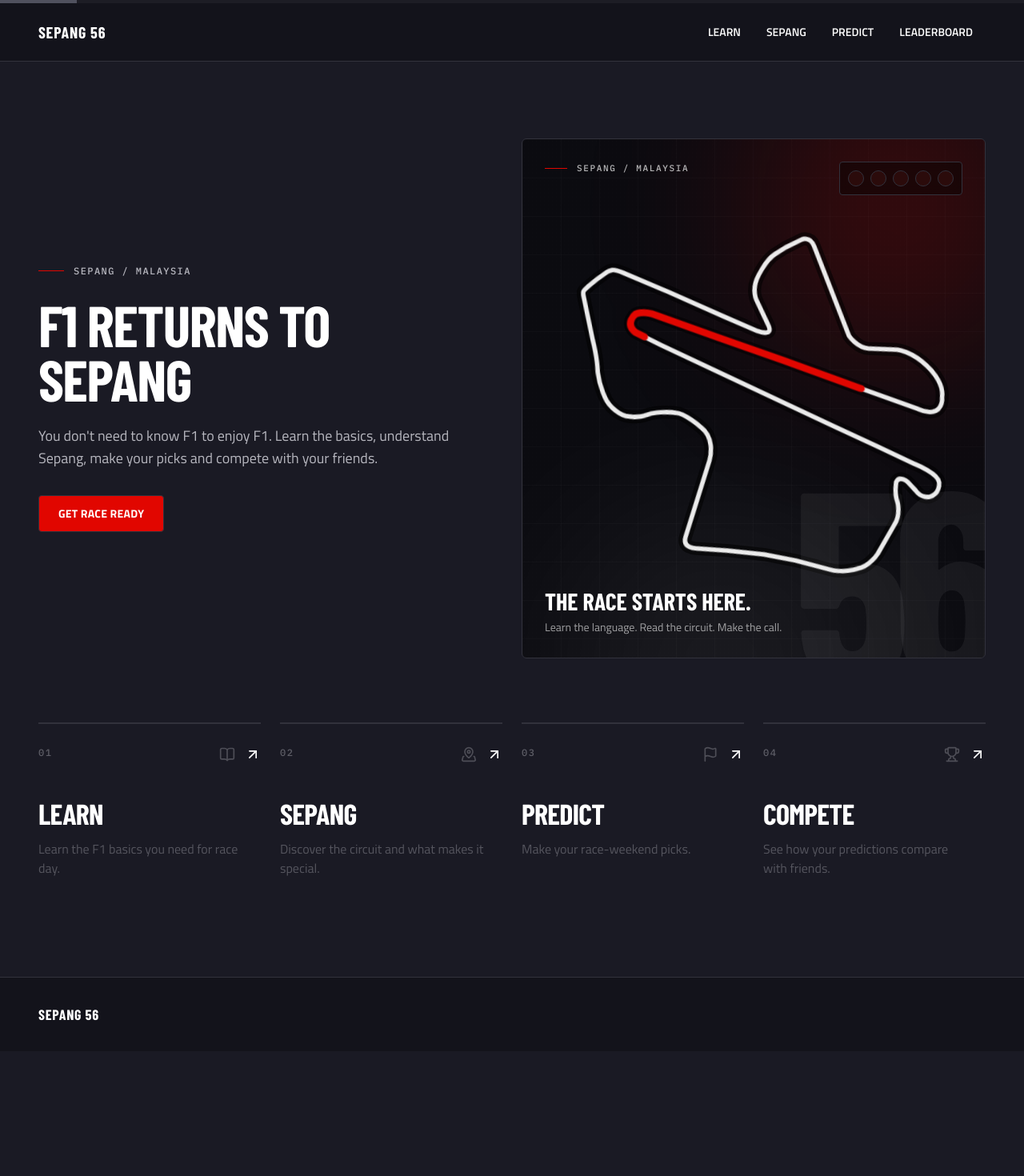
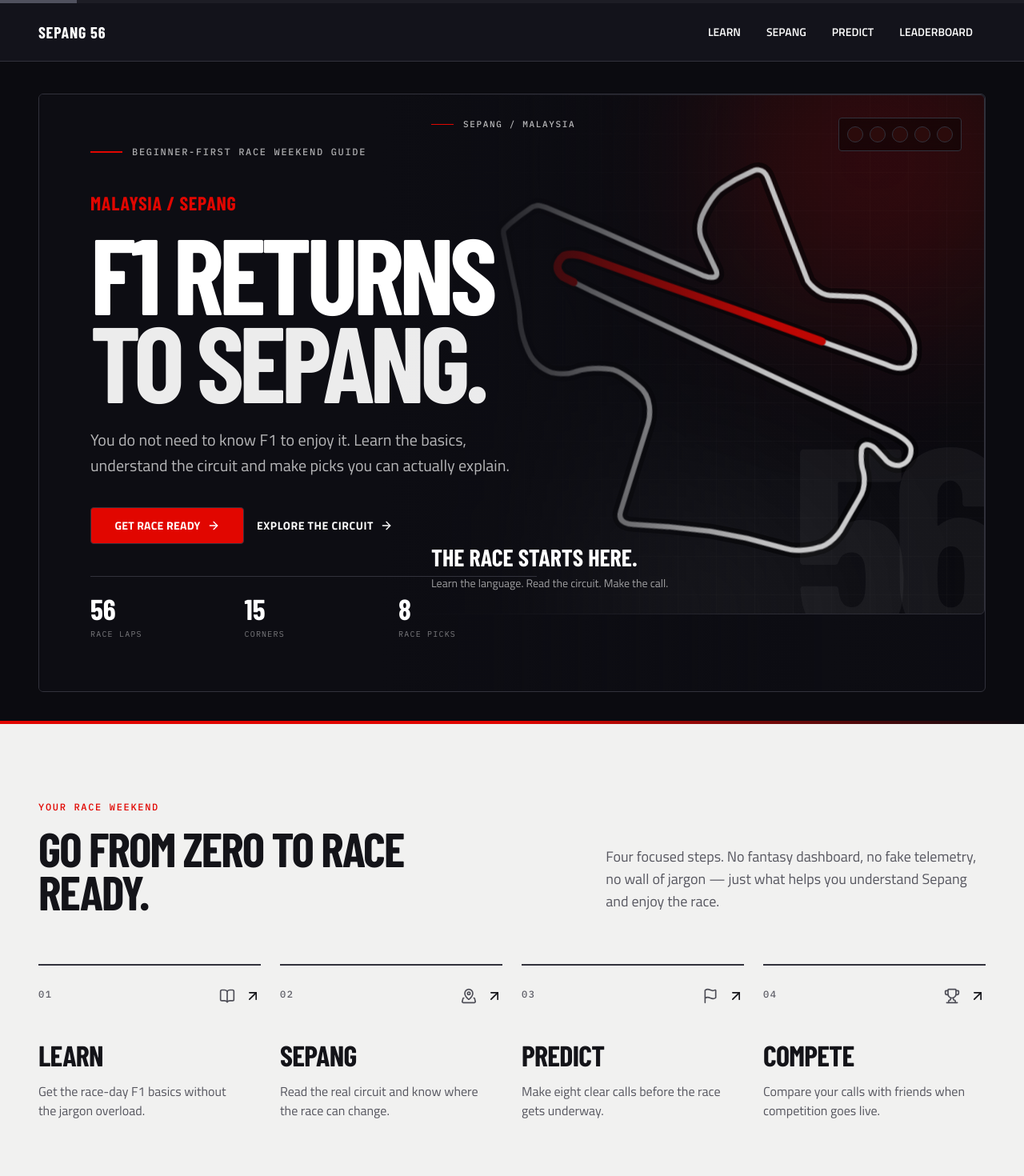
Before and after one commit to itsLucas02/f1-sepang, a Next.js app: page / in a window 1280 px wide. Shown: the top 1470 px of the page at 80% size. Before the commit the page ends 1314 px from the top, so only its background shows below. Built offline with nearby package versions, Linux system fonts and the light colour scheme; a web font is replaced by a local one.

Commit message:
feat: recompose landing as premium race event experience

```diff
--- a/app/page.tsx
+++ b/app/page.tsx
@@ -1,5 +1,5 @@
 import Link from "next/link";
-import { BookOpen, Flag, MapPinned, Trophy } from "lucide-react";
+import { ArrowRight, BookOpen, Flag, MapPinned, Trophy } from "lucide-react";
 
 import { JourneyStepCard } from "@/components/landing/journey-step-card";
 import { LandingScene } from "@/components/landing/landing-scene";
@@ -12,28 +12,28 @@ const JOURNEY_STEPS = [
   {
     number: "01",
     title: "Learn",
-    description: "Learn the F1 basics you need for race day.",
+    description: "Get the race-day F1 basics without the jargon overload.",
     href: "/learn",
     icon: BookOpen,
   },
   {
     number: "02",
     title: "Sepang",
-    description: "Discover the circuit and what makes it special.",
+    description: "Read the real circuit and know where the race can change.",
     href: "/sepang",
     icon: MapPinned,
   },
   {
     number: "03",
     title: "Predict",
-    description: "Make your race-weekend picks.",
+    description: "Make eight clear calls before the race gets underway.",
     href: "/predict",
     icon: Flag,
   },
   {
     number: "04",
     title: "Compete",
-    description: "See how your predictions compare with friends.",
+    description: "Compare your calls with friends when competition goes live.",
     href: "/leaderboard",
     icon: Trophy,
   },
@@ -45,46 +45,134 @@ export default function HomePage() {
       <RaceHeader />
 
       <main className="flex-1">
-        <SiteContainer className="py-14 sm:py-16 lg:py-24">
-          <section className="grid gap-10 lg:grid-cols-12 lg:items-center lg:gap-6">
-            <div className="lg:col-span-6 lg:pr-8">
+        <section className="relative overflow-hidden bg-[#0b0b10]">
+          <div
+            aria-hidden="true"
+            className="absolute inset-x-0 bottom-0 h-1 bg-gradient-to-r from-race-red via-race-red to-transparent"
+          />
+
+          <SiteContainer className="py-6 sm:py-8 lg:py-10">
+            <div className="relative min-h-[700px] overflow-hidden rounded-[6px] border border-white/10 bg-[#0d0d13] lg:min-h-[720px]">
+              <div className="absolute inset-0 lg:left-[39%]">
+                <LandingScene />
+              </div>
+
+              <div
+                aria-hidden="true"
+                className="absolute inset-0 bg-[linear-gradient(90deg,#0d0d13_0%,#0d0d13_36%,rgba(13,13,19,0.93)_48%,rgba(13,13,19,0.18)_77%,rgba(13,13,19,0.08)_100%)] max-lg:bg-[linear-gradient(180deg,#0d0d13_0%,#0d0d13_42%,rgba(13,13,19,0.82)_61%,rgba(13,13,19,0.15)_100%)]"
+              />
+
+              <div className="relative z-20 flex min-h-[700px] flex-col justify-between p-6 sm:p-8 lg:min-h-[720px] lg:w-[58%] lg:p-12 xl:p-16">
                 <div className="flex items-center gap-3">
-                <span className="h-px w-8 bg-race-red" aria-hidden="true" />
-                <p className="font-mono text-xs font-medium uppercase tracking-[0.12em] text-text-secondary">
-                  Sepang / Malaysia
+                  <span className="h-0.5 w-10 bg-race-red" aria-hidden="true" />
+                  <p className="font-mono text-[11px] font-medium uppercase tracking-[0.14em] text-white/65 sm:text-xs">
+                    Beginner-first race weekend guide
                   </p>
                 </div>
 
-              <h1 className="mt-6 max-w-xl font-display text-[42px] font-extrabold uppercase leading-[0.95] tracking-[-0.02em] text-white sm:text-6xl lg:text-7xl">
-                F1 Returns to Sepang
+                <div className="my-auto max-w-2xl py-16 lg:py-10">
+                  <p className="font-display text-xl font-bold uppercase tracking-[0.03em] text-race-red sm:text-2xl">
+                    Malaysia / Sepang
+                  </p>
+                  <h1 className="mt-4 font-display text-[4.2rem] font-extrabold uppercase leading-[0.82] tracking-[-0.045em] text-white sm:text-[6rem] lg:text-[7.2rem] xl:text-[8.4rem]">
+                    F1 Returns
+                    <span className="block text-white/92">to Sepang.</span>
                   </h1>
 
-              <p className="mt-6 max-w-xl text-lg leading-7 text-text-secondary">
-                You don&apos;t need to know F1 to enjoy F1. Learn the basics,
-                understand Sepang, make your picks and compete with your friends.
+                  <p className="mt-7 max-w-xl text-lg leading-7 text-white/70 sm:text-xl sm:leading-8">
+                    You do not need to know F1 to enjoy it. Learn the basics,
+                    understand the circuit and make picks you can actually explain.
                   </p>
 
-              <div className="mt-8">
-                <Button asChild className="w-full sm:w-auto">
-                  <Link href="/learn">Get Race Ready</Link>
+                  <div className="mt-9 flex flex-col gap-3 sm:flex-row sm:items-center">
+                    <Button asChild className="min-w-48">
+                      <Link href="/learn">
+                        Get Race Ready
+                        <ArrowRight aria-hidden="true" className="size-4" />
+                      </Link>
                     </Button>
+                    <Link
+                      href="/sepang"
+                      className="inline-flex min-h-11 items-center gap-2 px-1 text-sm font-bold uppercase tracking-[0.04em] text-white/75 transition-colors hover:text-white"
+                    >
+                      Explore the circuit
+                      <ArrowRight aria-hidden="true" className="size-4" />
+                    </Link>
                   </div>
                 </div>
 
-            <div className="lg:col-span-6">
-              <LandingScene />
+                <div className="grid grid-cols-3 gap-5 border-t border-white/15 pt-5">
+                  <div>
+                    <p className="font-display text-3xl font-extrabold text-white sm:text-4xl">56</p>
+                    <p className="mt-1 font-mono text-[9px] uppercase tracking-[0.12em] text-white/45 sm:text-[10px]">
+                      race laps
+                    </p>
                   </div>
+                  <div>
+                    <p className="font-display text-3xl font-extrabold text-white sm:text-4xl">15</p>
+                    <p className="mt-1 font-mono text-[9px] uppercase tracking-[0.12em] text-white/45 sm:text-[10px]">
+                      corners
+                    </p>
+                  </div>
+                  <div>
+                    <p className="font-display text-3xl font-extrabold text-white sm:text-4xl">8</p>
+                    <p className="mt-1 font-mono text-[9px] uppercase tracking-[0.12em] text-white/45 sm:text-[10px]">
+                      race picks
+                    </p>
+                  </div>
+                </div>
+              </div>
+            </div>
+          </SiteContainer>
         </section>
 
-          <section
+        <section className="bg-[#f1f1f0] text-[#141419]">
+          <SiteContainer className="py-16 sm:py-20 lg:py-24">
+            <div className="grid gap-8 lg:grid-cols-12 lg:items-end">
+              <div className="lg:col-span-5">
+                <p className="font-mono text-xs font-medium uppercase tracking-[0.14em] text-race-red">
+                  Your race weekend
+                </p>
+                <h2 className="mt-4 font-display text-5xl font-extrabold uppercase leading-[0.9] tracking-[-0.03em] sm:text-6xl">
+                  Go from zero to race ready.
+                </h2>
+              </div>
+              <p className="max-w-xl text-lg leading-7 text-[#56565f] lg:col-span-5 lg:col-start-8">
+                Four focused steps. No fantasy dashboard, no fake telemetry, no wall of jargon — just what helps you understand Sepang and enjoy the race.
+              </p>
+            </div>
+
+            <div
               aria-label="Your SEPANG 56 journey"
-            className="mt-12 grid gap-4 sm:mt-16 md:grid-cols-2 lg:mt-20 lg:grid-cols-4 lg:gap-6"
+              className="mt-12 grid gap-x-6 gap-y-2 sm:grid-cols-2 lg:mt-16 lg:grid-cols-4"
             >
               {JOURNEY_STEPS.map((step) => (
                 <JourneyStepCard key={step.number} {...step} />
               ))}
+            </div>
+          </SiteContainer>
         </section>
+
+        <section className="relative overflow-hidden border-y border-border bg-[#15151c]">
+          <div className="race-grid absolute inset-0 opacity-35" aria-hidden="true" />
+          <SiteContainer className="relative py-14 sm:py-16">
+            <div className="grid gap-8 lg:grid-cols-12 lg:items-center">
+              <div className="lg:col-span-8">
+                <p className="font-mono text-[11px] uppercase tracking-[0.14em] text-race-red">
+                  The point of SEPANG 56
+                </p>
+                <p className="mt-4 max-w-4xl font-display text-4xl font-bold uppercase leading-[0.95] text-white sm:text-5xl">
+                  Watch the race knowing why a corner, tyre call or late-braking move matters.
+                </p>
+              </div>
+              <div className="lg:col-span-3 lg:col-start-10">
+                <Button asChild variant="secondary" className="w-full">
+                  <Link href="/learn">Start with the basics</Link>
+                </Button>
+              </div>
+            </div>
           </SiteContainer>
+        </section>
       </main>
 
       <RaceFooter />
```
Lines whose indentation alone changed are shown as unchanged.
